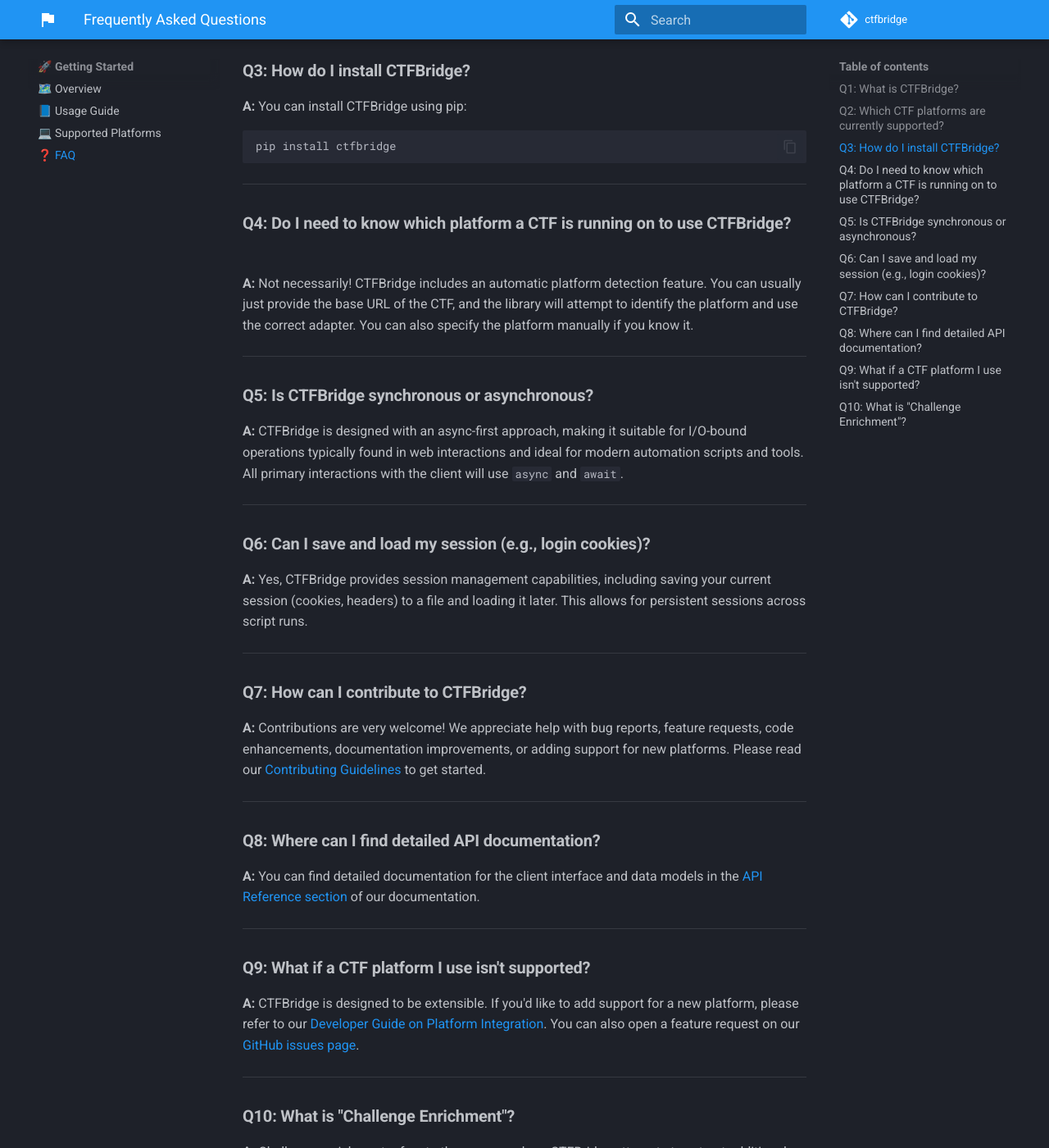
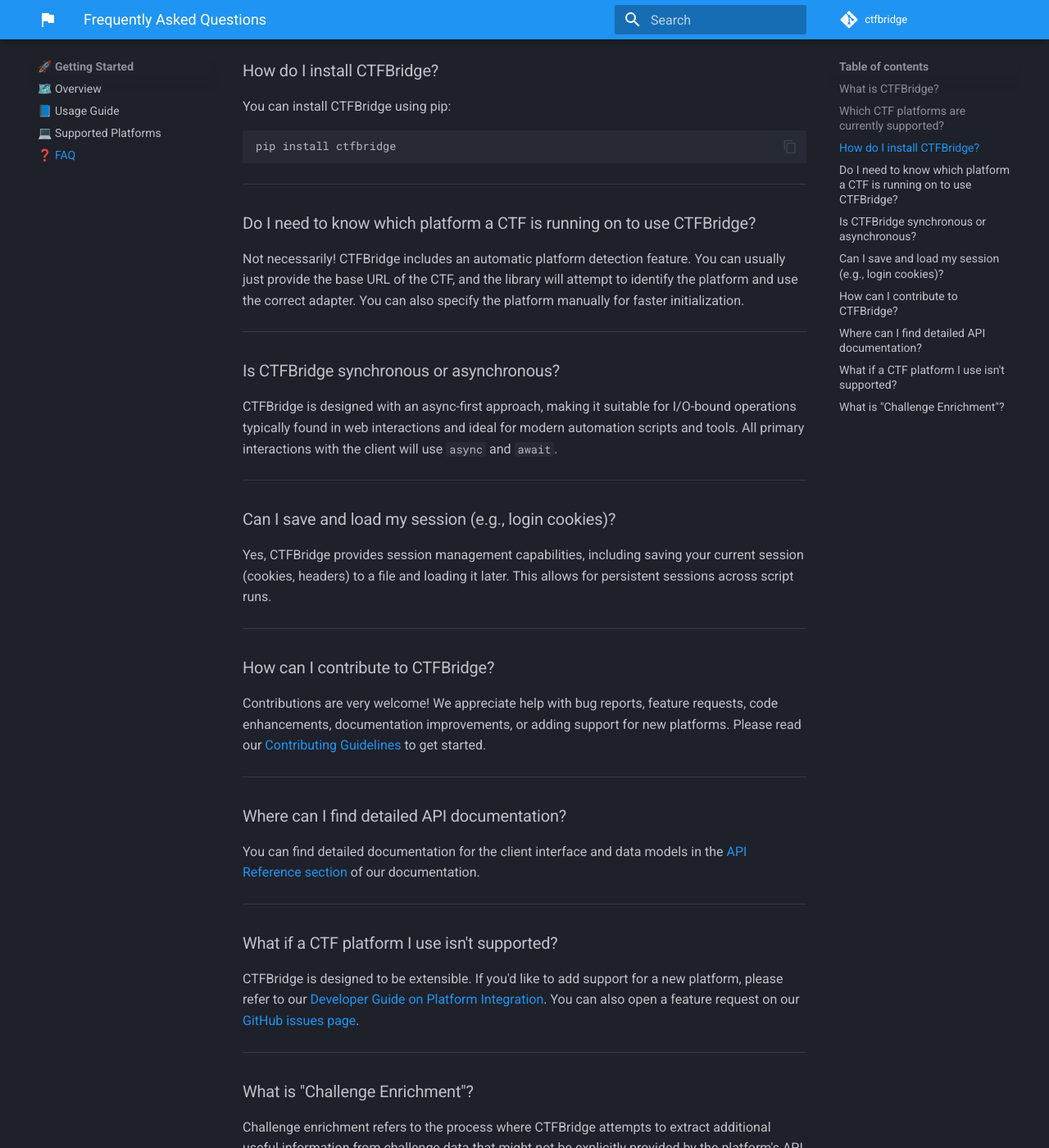
Before and after one commit to bjornmorten/ctfbridge, an MkDocs documentation site: the page built from docs/getting-started/faq.md, in a window 1280 px wide and 1400 px high, scrolled down 653 px. Shown: the whole window at 82% size. Built offline with MkDocs 1.6.1 and Material for MkDocs 9.7.7, drawn with Linux system fonts in a browser that asks for light colours; comment, search, counter and statistics services are not loaded; some of the changed text lies outside the part shown.

Commit message:
docs: clean up faq

````diff
--- a/docs/getting-started/faq.md
+++ b/docs/getting-started/faq.md
@@ -9,21 +9,21 @@ This page provides answers to common questions about CTFBridge. If you don't fin
 
 ---
 
-### **Q1: What is CTFBridge?**
+### What is CTFBridge?
 
-**A:** CTFBridge is a Python library designed to provide a unified, consistent interface for interacting with various Capture The Flag (CTF) platforms. It allows you to automate tasks like fetching challenges, submitting flags, and accessing scoreboard data across different CTF systems without needing to learn each platform's specific API.
+CTFBridge is a Python library designed to provide a unified, consistent interface for interacting with various Capture The Flag (CTF) platforms. It allows you to automate tasks like fetching challenges, submitting flags, and accessing scoreboard data across different CTF systems without needing to learn each platform's specific API.
 
 ---
 
-### **Q2: Which CTF platforms are currently supported?**
+### Which CTF platforms are currently supported?
 
-**A:** CTFBridge supports several popular platforms, including CTFd, rCTF, HTB (Hack The Box CTF events), Berg, and EPT. For a detailed and up-to-date list, please see our [Supported Platforms](platforms.md) page.
+CTFBridge supports several popular platforms, including CTFd, rCTF, HTB (Hack The Box CTF events), Berg, and EPT. For a detailed and up-to-date list, please see our [Supported Platforms](platforms.md) page.
 
 ---
 
-### **Q3: How do I install CTFBridge?**
+### How do I install CTFBridge?
 
-**A:** You can install CTFBridge using pip:
+You can install CTFBridge using pip:
 
 ```bash
 pip install ctfbridge
@@ -31,42 +31,42 @@ pip install ctfbridge
 
 ---
 
-### **Q4: Do I need to know which platform a CTF is running on to use CTFBridge?**
+### Do I need to know which platform a CTF is running on to use CTFBridge?
 
-**A:** Not necessarily! CTFBridge includes an automatic platform detection feature. You can usually just provide the base URL of the CTF, and the library will attempt to identify the platform and use the correct adapter. You can also specify the platform manually if you know it.
+Not necessarily! CTFBridge includes an automatic platform detection feature. You can usually just provide the base URL of the CTF, and the library will attempt to identify the platform and use the correct adapter. You can also specify the platform manually for faster initialization.
 
 ---
 
-### **Q5: Is CTFBridge synchronous or asynchronous?**
+### Is CTFBridge synchronous or asynchronous?
 
-**A:** CTFBridge is designed with an async-first approach, making it suitable for I/O-bound operations typically found in web interactions and ideal for modern automation scripts and tools. All primary interactions with the client will use `async` and `await`.
+CTFBridge is designed with an async-first approach, making it suitable for I/O-bound operations typically found in web interactions and ideal for modern automation scripts and tools. All primary interactions with the client will use `async` and `await`.
 
 ---
 
-### **Q6: Can I save and load my session (e.g., login cookies)?**
+### Can I save and load my session (e.g., login cookies)?
 
-**A:** Yes, CTFBridge provides session management capabilities, including saving your current session (cookies, headers) to a file and loading it later. This allows for persistent sessions across script runs.
+Yes, CTFBridge provides session management capabilities, including saving your current session (cookies, headers) to a file and loading it later. This allows for persistent sessions across script runs.
 
 ---
 
-### **Q7: How can I contribute to CTFBridge?**
+### How can I contribute to CTFBridge?
 
-**A:** Contributions are very welcome! We appreciate help with bug reports, feature requests, code enhancements, documentation improvements, or adding support for new platforms. Please read our [Contributing Guidelines](https://github.com/bjornmorten/ctfbridge/blob/main/CONTRIBUTING.md) to get started.
+Contributions are very welcome! We appreciate help with bug reports, feature requests, code enhancements, documentation improvements, or adding support for new platforms. Please read our [Contributing Guidelines](https://github.com/bjornmorten/ctfbridge/blob/main/CONTRIBUTING.md) to get started.
 
 ---
 
-### **Q8: Where can I find detailed API documentation?**
+### Where can I find detailed API documentation?
 
-**A:** You can find detailed documentation for the client interface and data models in the [API Reference section](../api/index.md) of our documentation.
+You can find detailed documentation for the client interface and data models in the [API Reference section](../api/index.md) of our documentation.
 
 ---
 
-### **Q9: What if a CTF platform I use isn't supported?**
+### What if a CTF platform I use isn't supported?
 
-**A:** CTFBridge is designed to be extensible. If you'd like to add support for a new platform, please refer to our [Developer Guide on Platform Integration](../dev/platforms.md). You can also open a feature request on our [GitHub issues page](https://github.com/bjornmorten/ctfbridge/issues).
+CTFBridge is designed to be extensible. If you'd like to add support for a new platform, please refer to our [Developer Guide on Platform Integration](../dev/platforms.md). You can also open a feature request on our [GitHub issues page](https://github.com/bjornmorten/ctfbridge/issues).
 
 ---
 
-### **Q10: What is "Challenge Enrichment"?**
+### What is "Challenge Enrichment"?
 
-**A:** Challenge enrichment refers to the process where CTFBridge attempts to extract additional useful information from challenge data that might not be explicitly provided by the platform's API in a structured way. This can include parsing authors, attachments, or service details (like `nc host port`) directly from challenge descriptions.
+Challenge enrichment refers to the process where CTFBridge attempts to extract additional useful information from challenge data that might not be explicitly provided by the platform's API in a structured way. This can include parsing authors, attachments, or service details (like `nc host port`) directly from challenge descriptions.
````
